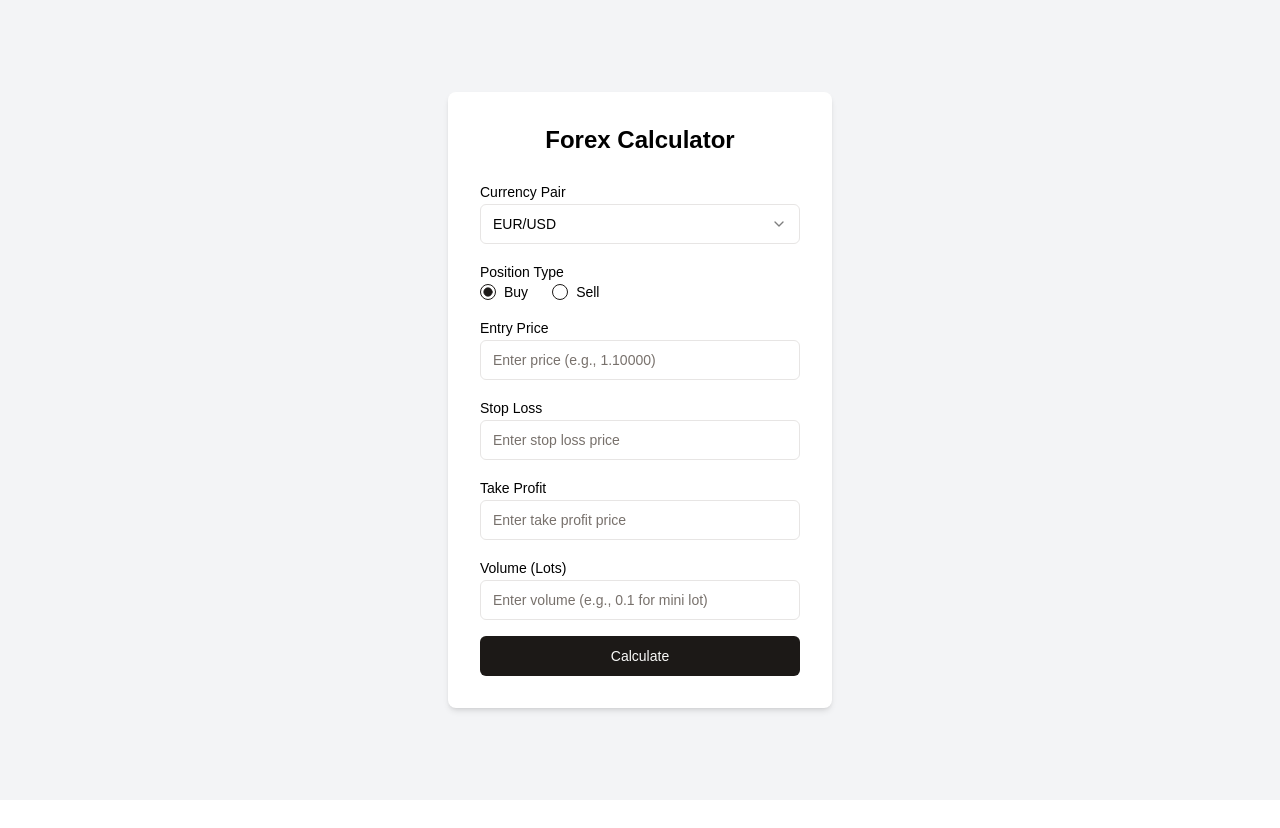
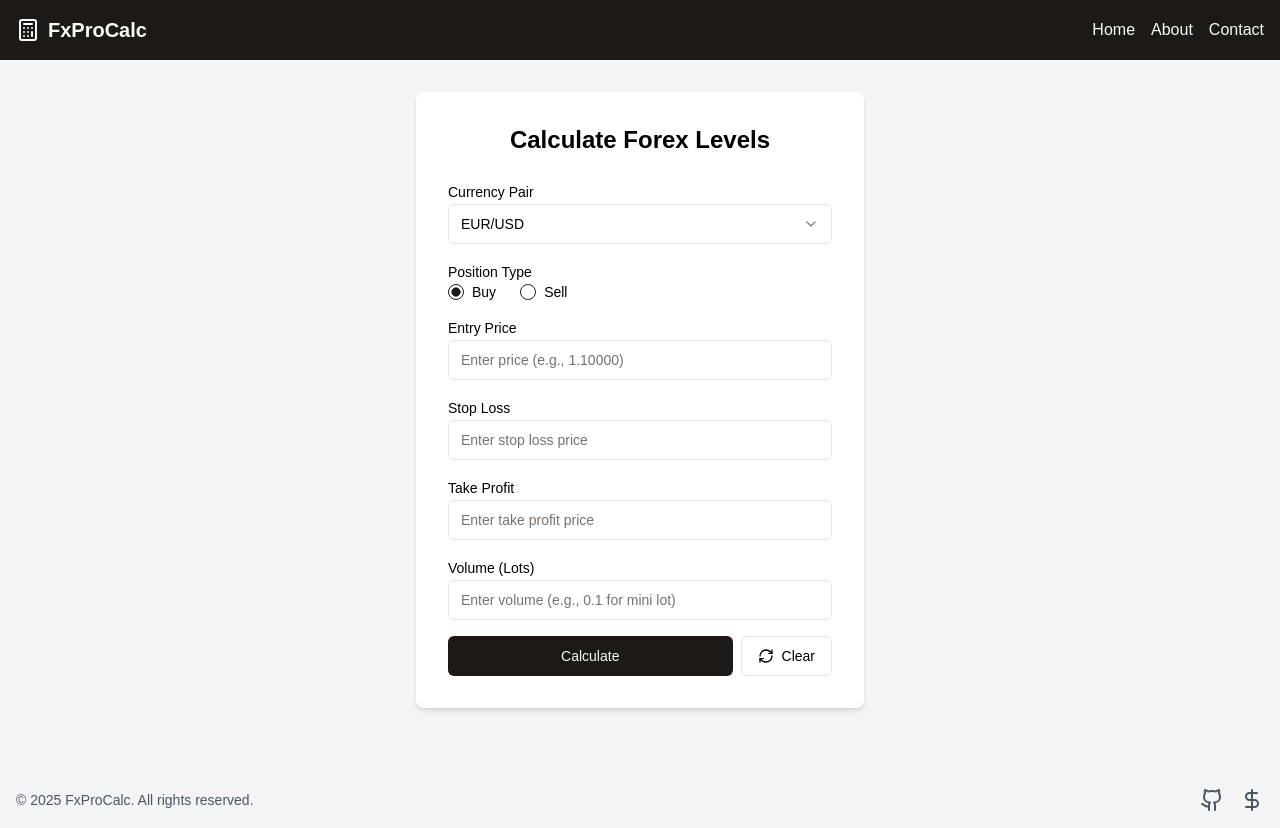
Before and after one commit to i-Tutu/fxprocalc, a Next.js app: page / in a window 1280 px wide. Before the commit the page ends 800 px from the top, so only its background shows below. Built offline with nearby package versions, Linux system fonts and the light colour scheme.

Commit message:
Code modify

```diff
--- a/app/page.tsx
+++ b/app/page.tsx
@@ -6,6 +6,7 @@ import { Input } from "@/components/ui/input"
 import { Label } from "@/components/ui/label"
 import { Select, SelectContent, SelectItem, SelectTrigger, SelectValue } from "@/components/ui/select"
 import { RadioGroup, RadioGroupItem } from "@/components/ui/radio-group"
+import { Calculator, DollarSign, Github, RefreshCw } from 'lucide-react'
 
 const currencyPairs = {
   'EUR/USD': { decimals: 5, standardLot: 100000 },
@@ -14,6 +15,46 @@ const currencyPairs = {
   'USD/CHF': { decimals: 5, standardLot: 100000 },
   'AUD/USD': { decimals: 5, standardLot: 100000 },
   'USD/CAD': { decimals: 5, standardLot: 100000 },
+}
+
+function Header() {
+  return (
+    <header className="bg-primary text-primary-foreground py-4">
+      <div className="container mx-auto px-4 flex items-center justify-between">
+        <div className="flex items-center space-x-2">
+          <Calculator className="h-6 w-6" />
+          <h1 className="text-xl font-bold">FxProCalc</h1>
+        </div>
+        <nav>
+          <ul className="flex space-x-4">
+            <li><a href="#" className="hover:underline">Home</a></li>
+            <li><a href="#" className="hover:underline">About</a></li>
+            <li><a href="#" className="hover:underline">Contact</a></li>
+          </ul>
+        </nav>
+      </div>
+    </header>
+  )
+}
+
+function Footer() {
+  return (
+    <footer className="bg-gray-100 py-4 mt-8">
+      <div className="container mx-auto px-4 flex items-center justify-between">
+        <p className="text-sm text-gray-600">© 2025 FxProCalc. All rights reserved.</p>
+        <div className="flex items-center space-x-4">
+          <a href="#" className="text-gray-600 hover:text-gray-800">
+            <span className="sr-only">GitHub</span>
+            <Github className="h-6 w-6" />
+          </a>
+          <a href="#" className="text-gray-600 hover:text-gray-800">
+            <span className="sr-only">Donate</span>
+            <DollarSign className="h-6 w-6" />
+          </a>
+        </div>
+      </div>
+    </footer>
+  )
 }
 
 export default function ForexCalculator() {
@@ -81,10 +122,23 @@ export default function ForexCalculator() {
     })
   }
 
+  const clearForm = () => {
+    setEntryPrice('')
+    setStopLoss('')
+    setTakeProfit('')
+    setVolume('')
+    setSelectedPair('EUR/USD')
+    setPositionType('buy')
+    setResult({ pips: null, profitLoss: null })
+    setError('')
+  }
+
   return (
-    <div className="min-h-screen bg-gray-100 flex items-center justify-center">
-      <div className="bg-white p-8 rounded-lg shadow-md w-96">
-        <h1 className="text-black text-2xl font-bold mb-6 text-center">Forex Calculator</h1>
+    <div className="min-h-screen bg-gray-100 flex flex-col">
+      <Header />
+      <main className="flex-grow flex items-center justify-center px-4 py-8">
+        <div className="bg-white p-8 rounded-lg shadow-md w-full max-w-md">
+          <h2 className="text-2xl font-bold mb-6 text-center text-black">Calculate Forex Levels</h2>
           <div className="space-y-4">
             <div>
               <Label className="text-black" htmlFor="currencyPair">Currency Pair</Label>
@@ -101,7 +155,7 @@ export default function ForexCalculator() {
             </div>
             <div>
               <Label className="text-black">Position Type</Label>
-            <RadioGroup defaultValue="buy" onValueChange={setPositionType} className="flex space-x-4">
+              <RadioGroup value={positionType} onValueChange={setPositionType} className="flex space-x-4">
                 <div className="flex items-center space-x-2">
                   <RadioGroupItem value="buy" id="buy" />
                   <Label className="text-black" htmlFor="buy">Buy</Label>
@@ -160,14 +214,20 @@ export default function ForexCalculator() {
                 placeholder="Enter volume (e.g., 0.1 for mini lot)"
               />
             </div>
-          <Button onClick={calculateLevels} className="w-full">Calculate</Button>
+            <div className="flex space-x-2">
+              <Button onClick={calculateLevels} className="flex-1">Calculate</Button>
+              <Button onClick={clearForm} variant="outline" className="flex items-center text-black">
+                <RefreshCw className="w-4 h-4 mr-2" />
+                Clear
+              </Button>
+            </div>
           </div>
           {error && (
             <p className="mt-4 text-red-500 text-center">{error}</p>
           )}
           {result.pips && result.profitLoss && (
             <div className="mt-6 p-4 bg-gray-100 rounded-md">
-            <h2 className="text-black text-lg font-semibold mb-2">Results:</h2>
+              <h3 className="text-lg font-semibold mb-2 text-black">Results:</h3>
               <p className="text-black"><strong>Stop Loss:</strong> {stopLoss} ({result.pips.stopLoss} pips)</p>
               <p className="text-black"><strong>Take Profit:</strong> {takeProfit} ({result.pips.takeProfit} pips)</p>
               <p className="text-red-500"><strong>Potential Loss:</strong> ${result.profitLoss.potential_loss}</p>
@@ -175,6 +235,8 @@ export default function ForexCalculator() {
             </div>
           )}
         </div>
+      </main>
+      <Footer />
     </div>
   )
 }
```
Lines whose indentation alone changed are shown as unchanged.
